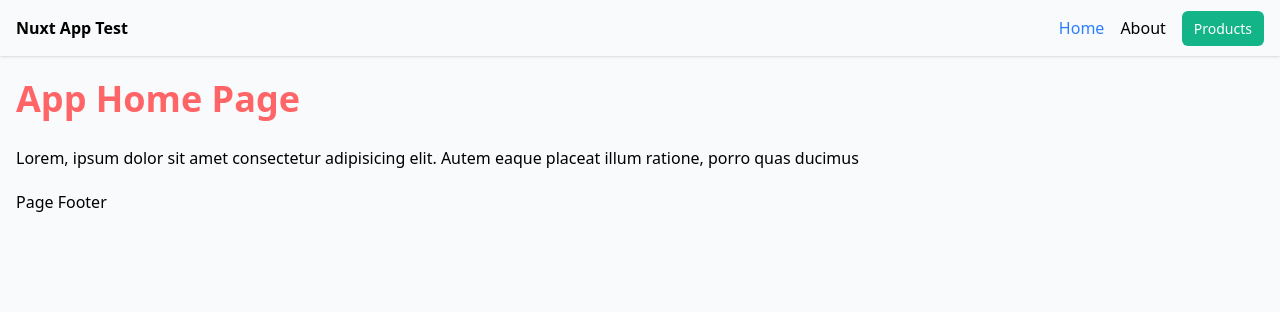
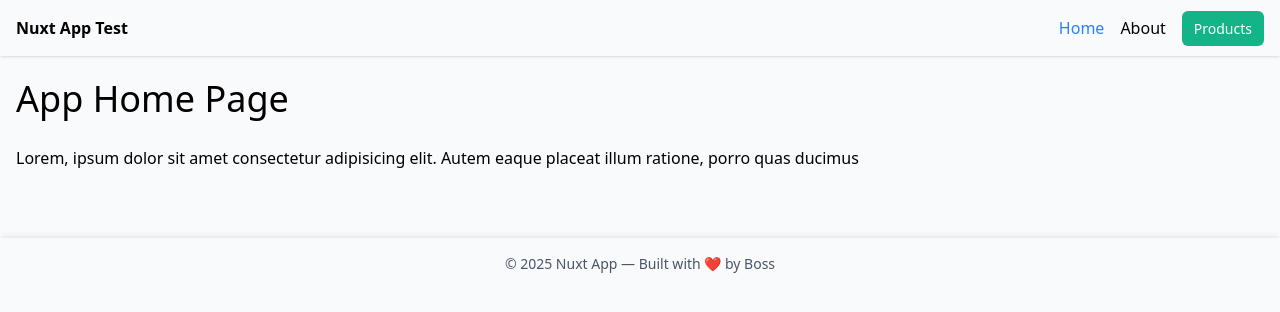
Before and after one commit to Sahasawat-Boss/Nuxt-App, a Nuxt app: page / in a window 1280 px wide. Shown: the top 312 px of the page. Built offline with nearby package versions, Linux system fonts and the light colour scheme.

Commit message:
Update CSS

```diff
--- a/assets/css/main.css
+++ b/assets/css/main.css
@@ -1,8 +1,4 @@
 @import "tailwindcss";
-
-.apply-test {
-    @apply text-red-400 font-semibold hover:cursor-pointer
-}
 
 body {
     @apply bg-gray-50;
--- a/layouts/default.vue
+++ b/layouts/default.vue
@@ -2,7 +2,7 @@
     <main>
         <header class="shadow-sm">
             <nav class="container mx-auto p-4 flex justify-between">
-                <NuxtLink to="/" class="font-bold" >Nuxt App Test</NuxtLink>
+                <NuxtLink to="/" class="font-bold">Nuxt App Test</NuxtLink>
                 <ul class="flex gap-4">
                     <li>
                         <NuxtLink to="/" active-class="text-blue-500">Home</NuxtLink>
@@ -20,12 +20,18 @@
         <!-- Output the page content-->
         <div class="container mx-auto p-4">
             <slot /><!-- a pages in Pages folder-->
+        </div>
 
-            <footer class="footer"> Page Footer</footer>
-        </div>
+        <!-- Simple Footer -->
+        <footer class="text-center py-4 mt-8 text-sm text-gray-600 shadow-top">
+            &copy; {{ new Date().getFullYear() }} Nuxt App — Built with ❤️ by Boss
+        </footer>
     </main>
 </template>
 
 <style scoped>
-
+.shadow-top {
+    box-shadow: 0 -4px 6px -1px rgba(0, 0, 0, 0.05),
+        0 -2px 4px -2px rgba(0, 0, 0, 0.05);
+}
 </style>
--- a/layouts/products.vue
+++ b/layouts/products.vue
@@ -6,10 +6,7 @@
                 <NuxtLink to="/products" class="font-bold">Nuxt App Product</NuxtLink>
             </nav>
         </header>
-        <div class="container mx-auto p-4">
-            <slot />
-        </div>
-        <footer class="container mx-auto p-4 flex justify-between border-t-2">
+        <nav class="container mx-auto p-4 flex justify-between border-t-1">
             <ul class="flex gap-4">
                 <li>
                     <NuxtLink to="/" active-class="text-blue-500">Home</NuxtLink>
@@ -21,9 +18,21 @@
                     <NuxtLink to="/products" class="btn" active-class="text-blue-200">Products</NuxtLink>
                 </li>
             </ul>
-        </footer>
+        </nav>
     </main>
+    <div class="container mx-auto p-4">
+        <slot />
+    </div>
+
+    <!-- Simple Footer -->
+    <footer class="text-center py-4 mt-8 text-sm text-gray-600 shadow-top">
+        &copy; {{ new Date().getFullYear() }} Nuxt App — Built with ❤️ by Boss
+    </footer>
 </template>
 
 <style scoped>
+.shadow-top {
+    box-shadow: 0 -4px 6px -1px rgba(0, 0, 0, 0.05),
+        0 -2px 4px -2px rgba(0, 0, 0, 0.05);
+}
 </style>
--- a/pages/index.vue
+++ b/pages/index.vue
@@ -1,6 +1,6 @@
 <template>
     <main>
-        <h2 class="apply-test">App Home Page</h2>
+        <h2 class="">App Home Page</h2>
         <p>Lorem, ipsum dolor sit amet consectetur adipisicing elit. Autem eaque placeat illum ratione, porro quas
             ducimus
         </p>
--- a/pages/products/index.vue
+++ b/pages/products/index.vue
@@ -2,21 +2,30 @@
 definePageMeta({
     layout: 'products'
 })
+
+//  fetch the products
+// Docs: https://fakestoreapi.com/docs
+const { data: products } = await useFetch('https://fakestoreapi.com/products')
 </script>
 
 <template>
     <div>
         <h2>Products Home Page</h2>
-        <p>Lorem, ipsum dolor sit amet consectetur adipisicing elit. Autem eaque placeat illum ratione, porro quas ducimus
-        </p>
+        <div class="grid grid-cols-4 gap-5">
+            <div v-for="p in products" :key="p.id">
+                <NuxtLink :to="`/products/${p.id}`">{{ p.title }}</NuxtLink>
+            </div>
+        </div>
     </div>
-    </template>
+</template>
+
 
 <style scoped>
 h2 {
     margin-bottom: 20px;
     font-size: 36px;
 }
+
 p {
     margin: 20px 0;
 }
```
